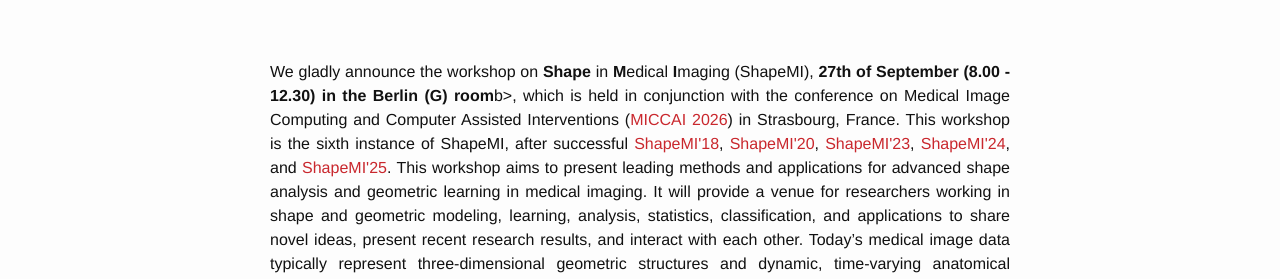
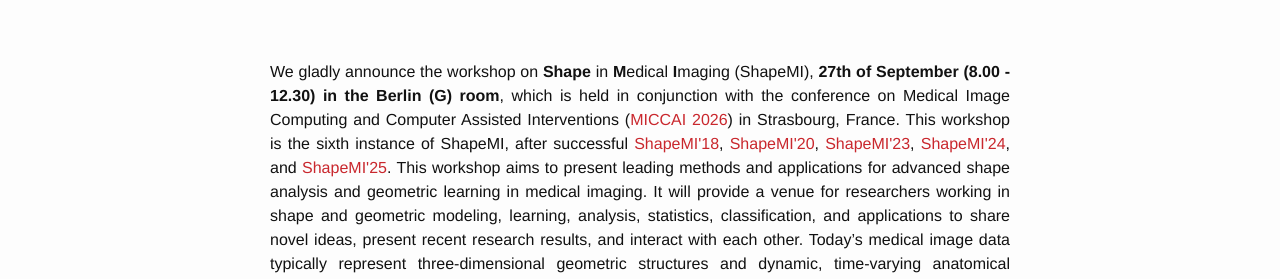
Before and after one commit to shapemi/shapemi.github.io, a Jekyll site: the page built from index.md, in a window 1280 px wide and 900 px high. Shown: the part 389-668 px from the top of the window. Built offline with Jekyll 4.4.1, drawn with Linux system fonts in a browser that asks for light colours; our own code applies the rules of GitHub Pages for plain Markdown files.

```diff
--- a/index.md
+++ b/index.md
@@ -1,6 +1,6 @@
 ![ShapeMI](images/LogoShapeMI.png "ShapeMI MICCAI 2026: 5th Workshop on Shape in Medical Imaging")
 
-<p align="justify"> We gladly announce the workshop on <span style="font-weight:bold">Shape</span> in <span style="font-weight:bold">M</span>edical <span style="font-weight:bold">I</span>maging (ShapeMI), <b>27th of September (8.00 - 12.30) in the Berlin (G) room</b>b>, which is held in conjunction with the conference on Medical Image Computing and Computer Assisted Interventions (<a href="https://conferences.miccai.org/2026/en/default.asp" target="_blank">MICCAI 2026</a>) in Strasbourg, France. This workshop is the sixth instance of ShapeMI, after successful <a href="https://shapemi.github.io/shapemi2018/" target="_blank">ShapeMI'18</a>, <a href="https://shapemi.github.io/shapemi2020/" target="_blank">ShapeMI'20</a>,  <a href="https://shapemi.github.io/shapemi2023/" target="_blank">ShapeMI'23</a>, <a href="https://shapemi.github.io/shapemi2024/" target="_blank">ShapeMI'24</a>, and <a href="https://shapemi.github.io/shapemi2025/" target="_blank">ShapeMI'25</a>.
+<p align="justify"> We gladly announce the workshop on <span style="font-weight:bold">Shape</span> in <span style="font-weight:bold">M</span>edical <span style="font-weight:bold">I</span>maging (ShapeMI), <b>27th of September (8.00 - 12.30) in the Berlin (G) room</b>, which is held in conjunction with the conference on Medical Image Computing and Computer Assisted Interventions (<a href="https://conferences.miccai.org/2026/en/default.asp" target="_blank">MICCAI 2026</a>) in Strasbourg, France. This workshop is the sixth instance of ShapeMI, after successful <a href="https://shapemi.github.io/shapemi2018/" target="_blank">ShapeMI'18</a>, <a href="https://shapemi.github.io/shapemi2020/" target="_blank">ShapeMI'20</a>,  <a href="https://shapemi.github.io/shapemi2023/" target="_blank">ShapeMI'23</a>, <a href="https://shapemi.github.io/shapemi2024/" target="_blank">ShapeMI'24</a>, and <a href="https://shapemi.github.io/shapemi2025/" target="_blank">ShapeMI'25</a>.
 
 This workshop aims to present leading methods and applications for advanced shape
 analysis and geometric learning in medical imaging. It will provide a venue for researchers
```
